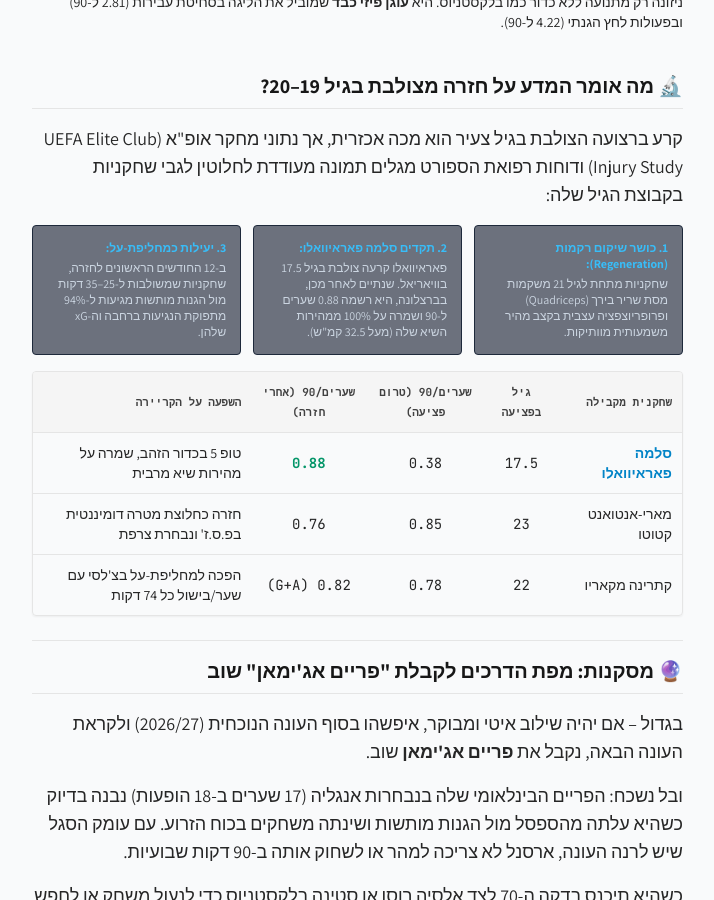
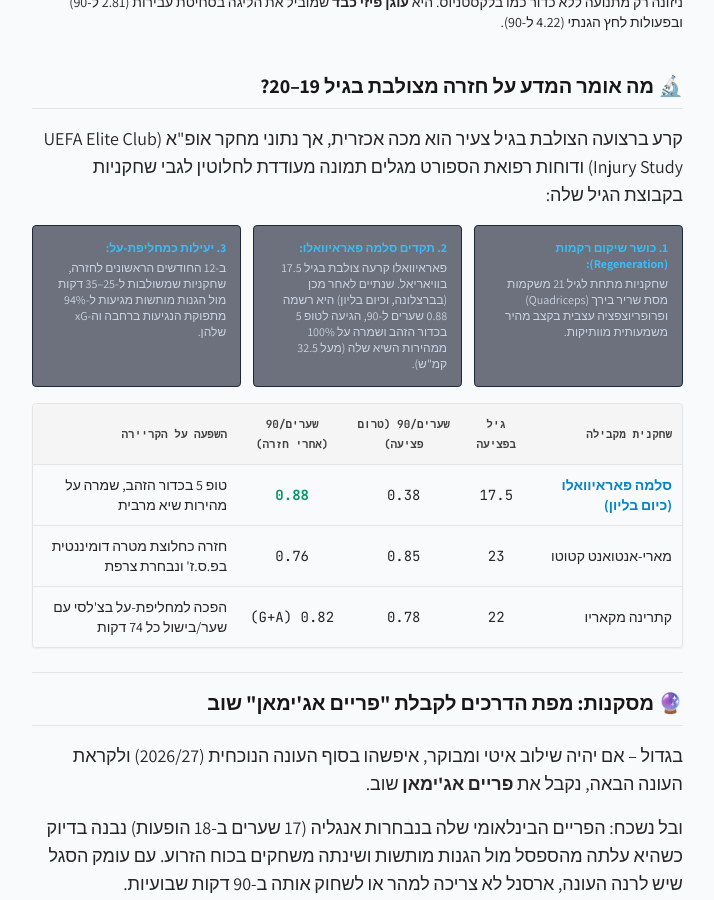
Before and after one commit to davidkorenblit/wsl-data-hub, a Jekyll site: the page built from teams/arsenal/agyemang-analysis.md, in a window 1280 px wide and 900 px high, scrolled down 1661 px. Shown: the whole window, without its empty margins (453-1167 px from the left). Built offline with Jekyll 4.4.1, drawn with Linux system fonts in a browser that asks for light colours; nearby versions of some CDN libraries.

Commit message:
Update Salma Paralluelo reference to note current club Lyon

```diff
--- a/teams/arsenal/agyemang-analysis.md
+++ b/teams/arsenal/agyemang-analysis.md
@@ -174,7 +174,7 @@ next_title: "חלק ז': תחזית העונה המורחבת"
       </div>
       <div class="p-3.5 rounded bg-slate-900/60 border border-slate-800 text-xs text-slate-300">
         <strong class="text-sky-400 block mb-1">2. תקדים סלמה פאראיוואלו:</strong>
-        פאראיוואלו קרעה צולבת בגיל 17.5 בוויאריאל. שנתיים לאחר מכן, בברצלונה, היא רשמה 0.88 שערים ל-90 ושמרה על 100% ממהירות השיא שלה (מעל 32.5 קמ"ש).
+        פאראיוואלו קרעה צולבת בגיל 17.5 בוויאריאל. שנתיים לאחר מכן (בברצלונה, וכיום בליון) היא רשמה 0.88 שערים ל-90, הגיעה לטופ 5 בכדור הזהב ושמרה על 100% ממהירות השיא שלה (מעל 32.5 קמ"ש).
       </div>
       <div class="p-3.5 rounded bg-slate-900/60 border border-slate-800 text-xs text-slate-300">
         <strong class="text-sky-400 block mb-1">3. יעילות כמחליפת-על:</strong>
@@ -196,7 +196,7 @@ next_title: "חלק ז': תחזית העונה המורחבת"
         </thead>
         <tbody class="divide-y divide-neutral-200 dark:divide-neutral-800 text-neutral-800 dark:text-neutral-200">
           <tr>
-            <td class="p-2.5 font-bold text-sky-600 dark:text-sky-400">סלמה פאראיוואלו</td>
+            <td class="p-2.5 font-bold text-sky-600 dark:text-sky-400">סלמה פאראיוואלו (כיום בליון)</td>
             <td class="p-2.5 text-center font-mono">17.5</td>
             <td class="p-2.5 text-center font-mono">0.38</td>
             <td class="p-2.5 text-center font-mono text-emerald-600 dark:text-emerald-400 font-bold">0.88</td>
```
